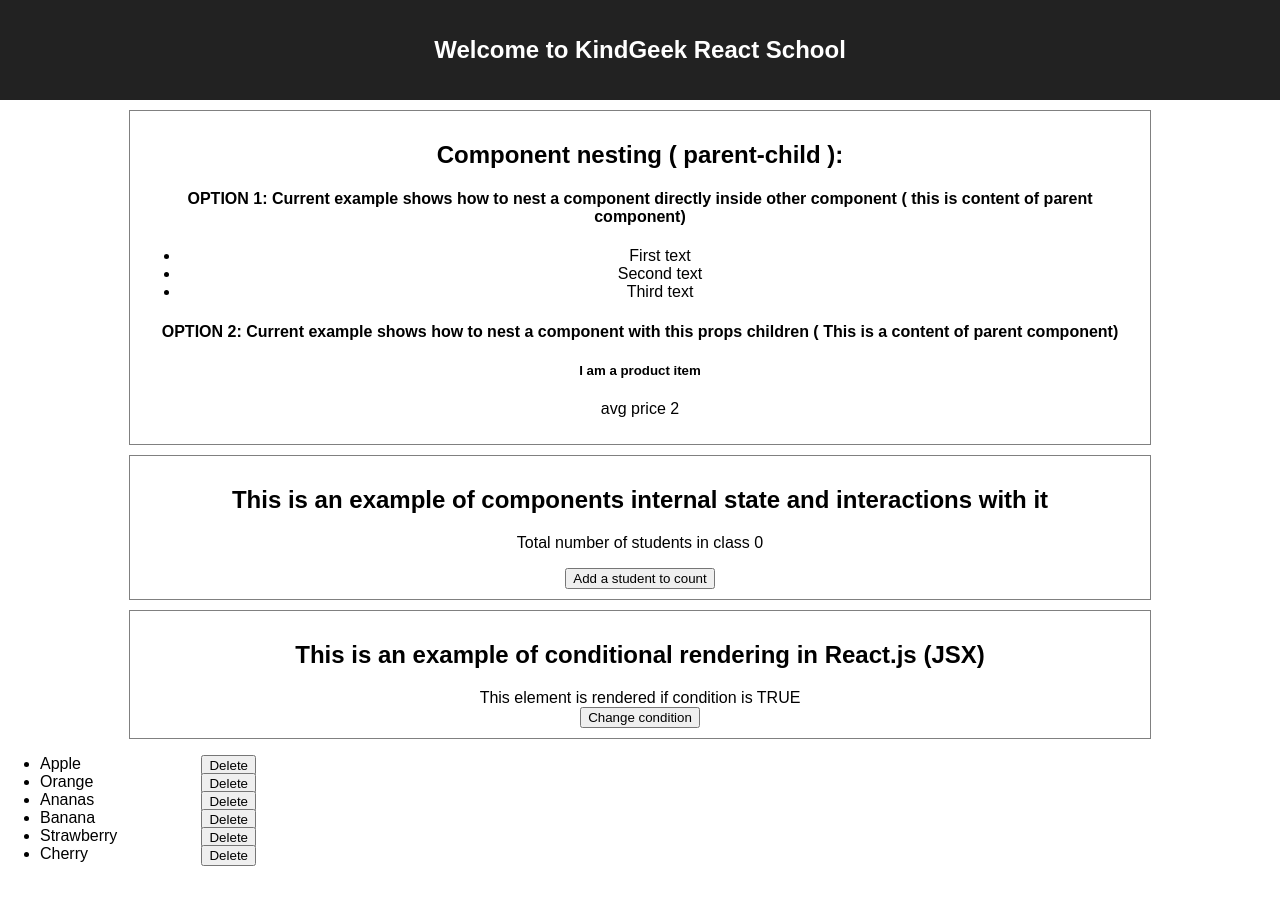
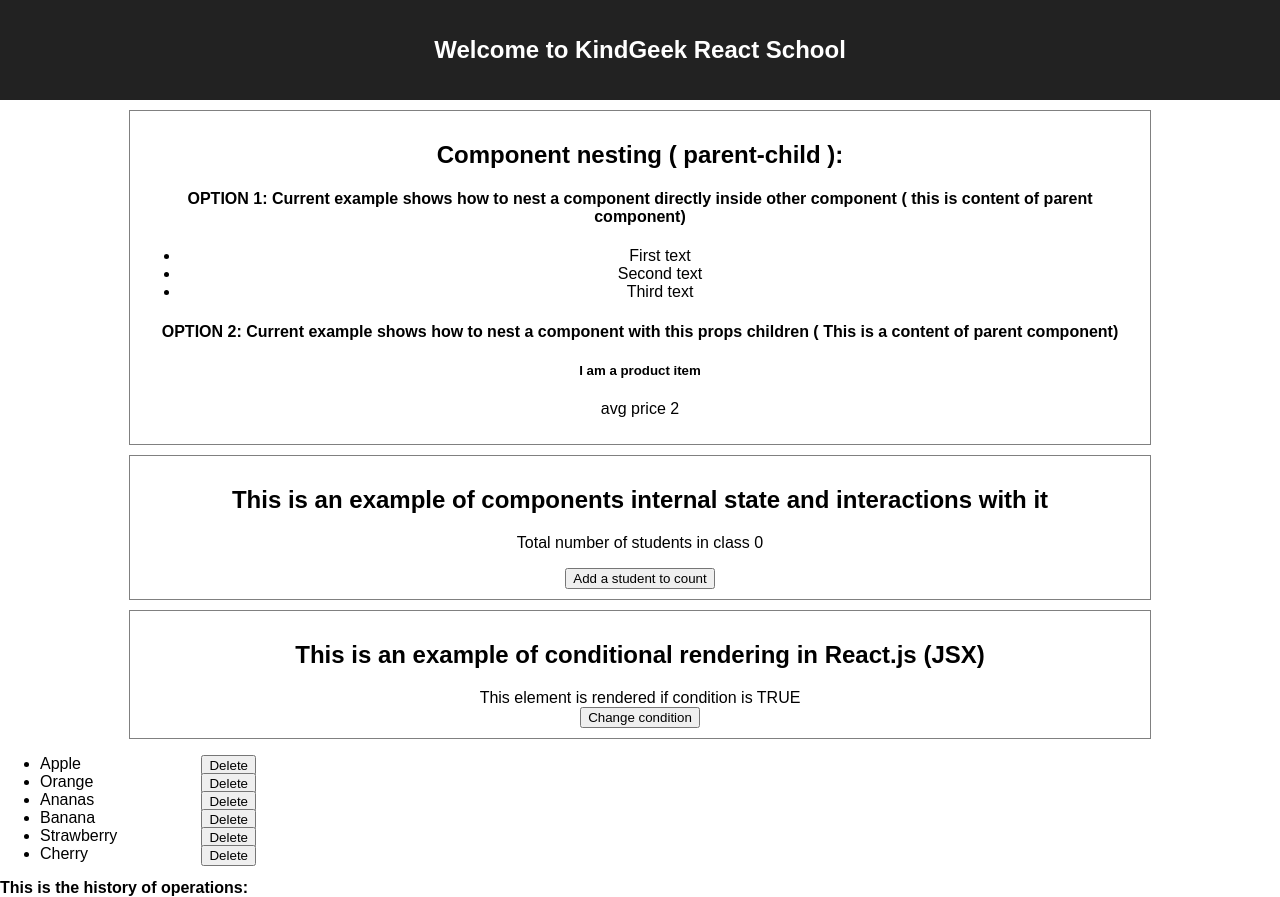
Before and after one commit to ReactSchoolKG/react, a React (Create React App) app: page / in a window 1280 px wide. Built offline with nearby package versions, Linux system fonts and the light colour scheme.

Commit message:
history of events added

```diff
--- a/src/App.css
+++ b/src/App.css
@@ -33,10 +33,13 @@
     border: 1px solid grey;
 }
 
-.App .product-table{
+.App .product-table, .App .history{
   text-align: left;
 }
 .App .product-table button{
   position: absolute;
   right: 80%;
 }
+.App .history .history-header,.App .history p{
+    margin: 0;
+}
--- a/src/ProductItem.js
+++ b/src/ProductItem.js
@@ -1,17 +1,19 @@
 import React from 'react';
 import DeleteButton from './deleteButton';
 
+let historyEvents = [];
+
 export default class ProductItem extends React.Component {
+
+
   constructor(props) {
       super(props);
-      console.log(props)
 
       this.state = {
         buttonName: 'Delete',
         productName: props.element
     }
-  }
-
+  };
 
     onButtonChange() {
       if (this.state.buttonName === 'Delete') {
@@ -26,6 +28,9 @@
 
         })
       }
+
+      this.props.eventAdder(this.props.element, this.state.buttonName)
+
     }
 
   render() {
--- /dev/null
+++ b/src/historySheet.js
@@ -0,0 +1,13 @@
+import React from 'react';
+
+export default class HistorySheet extends React.Component {
+
+  render(){
+    return (
+      <div className="history">
+        <h4 className="history-header">This is the history of operations:</h4>
+        {this.props.children}
+      </div>
+      );
+  }
+}
--- a/src/productList.js
+++ b/src/productList.js
@@ -1,47 +1,44 @@
 import React from 'react';
 import ProductItem from './ProductItem.js';
+import HistorySheet from './historySheet.js';
+// import {historyEvents} from './ProductItem.js';
 
     let products = ["Apple", "Orange", "Ananas", "Banana", "Strawberry", "Cherry"];
+    let history = []
 
 export default class ProductList extends React.Component {
-  // constructor(props){
-  //   super(props);
-  //   this.state = {
-  //     showItem: "true"
-  //   };
-  // }
 
-  // someAction(e){
-  //   console.log("hey")
-  //   this.setState({
-  //     showItem:"false"
-  //   })
-  // }
 
-  // constructor(props) {
-  //   super(props);
-  //   this.state = {showItem: true}
-  //   this.handleToggleClick = this.handleToggleClick.bind(this);
-  // }
-
-  // handleToggleClick() {
-  //   this.setState(prevState => ({
-  //     showItem: !prevState.showItem
-  //   }));
-  // }
   constructor(props){
     super(props);
+    this.state = {
+      eventList: []
     }
+  }
+
+  addEventToHistory(item, action){
+      this.setState({eventList: "Item: " + item + ";  Action: " + action + ";  " + new Date().toLocaleTimeString()});
+      history.push("Item: " + item + ";  Action: " + action + ";  " + new Date().toLocaleTimeString());
+    }
+
   render(){
     return (
+      <div>
         <ul  className="product-table">
         {products.map((el, index) =>
           <li key={index}>
-          <ProductItem element={el} list={products}>
+            <ProductItem eventAdder={this.addEventToHistory.bind(this)} element={el} list={products}>
             </ProductItem>
           </li>)}
 
         </ul>
+        <HistorySheet>
+          {history.map((el, index) =>
+          <p key={index}>
+            {el}
+          </p>)}
+        </HistorySheet>
+      </div>
       );
   }
 }
```
Also changed, not shown: 1 other file (tests, documents, lock files or other folders). Lines whose indentation alone changed are shown as unchanged.
